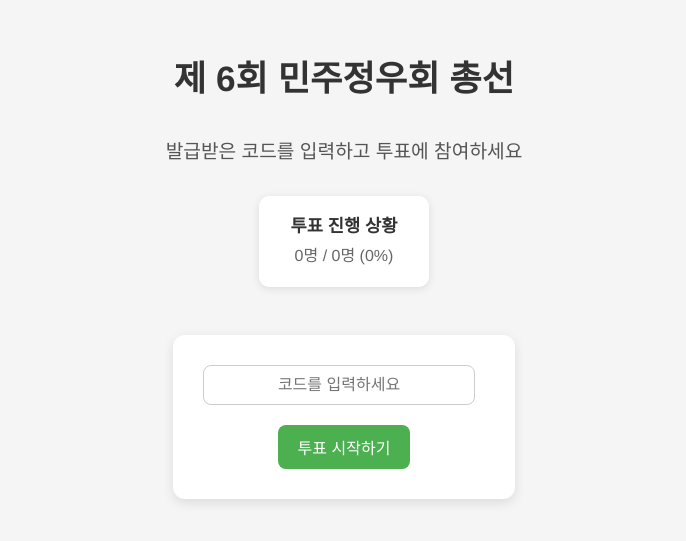
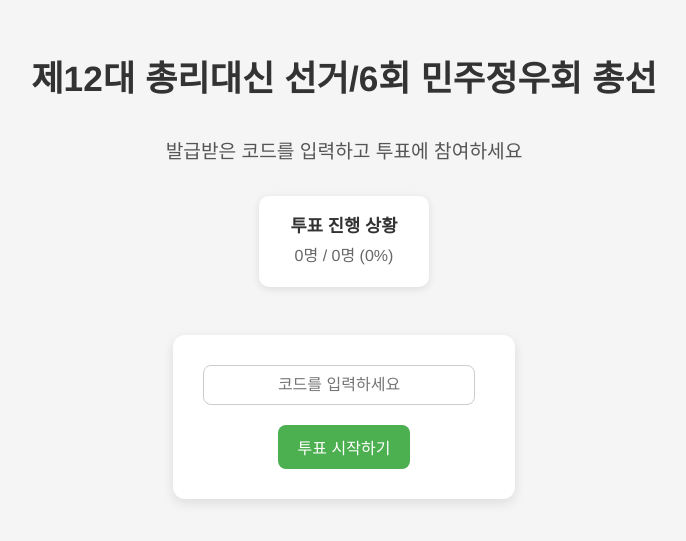
Before and after one commit to navillera7/hibiki-general-election, a Next.js app: page / in a window 1280 px wide. Shown: the part 157-698 px from the top of the page, without its empty margins (296-982 px from the left). Built offline with nearby package versions, Linux system fonts and the light colour scheme; no server answers; the database is empty.

Commit message:
Update index.jsx

```diff
--- a/pages/index.jsx
+++ b/pages/index.jsx
@@ -43,7 +43,7 @@ export default function Home() {
   return (
     <div style={{ display: 'flex', flexDirection: 'column', alignItems: 'center', justifyContent: 'center', minHeight: '100vh', padding: '20px' }}>
       <h1 style={{ fontSize: '2.2rem', marginBottom: '1rem', textAlign: 'center' }}>
-        제 6회 민주정우회 총선
+        제12대 총리대신 선거/6회 민주정우회 총선
       </h1>
       <p style={{ marginBottom: '2rem', fontSize: '1.2rem', color: '#555', textAlign: 'center' }}>
         발급받은 코드를 입력하고 투표에 참여하세요
```
